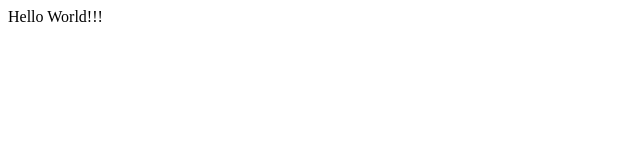
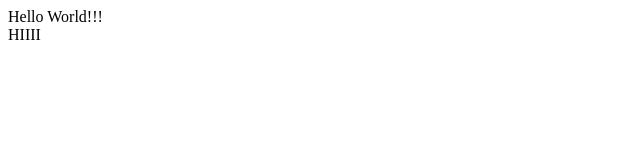
Before and after one commit to antonsugin/demo-repo, a plain HTML site: page index.html in a window 1280 px wide. Shown: the full height of the page, 0-640 px from the left. Drawn offline with Linux system fonts and the light colour scheme.

Commit message:
test changes to index.html

```diff
--- a/index.html
+++ b/index.html
@@ -1 +1,3 @@
 <div>Hello World!!!</div>
+
+<div>HIIII</div>
```
